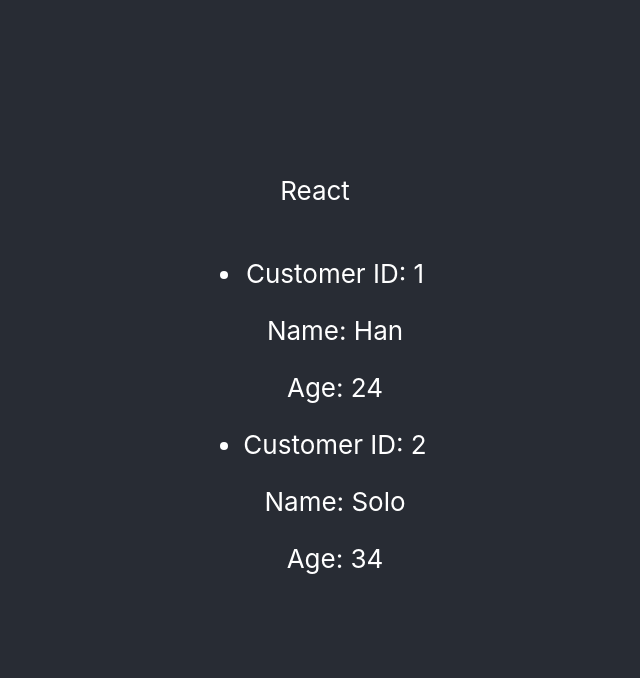
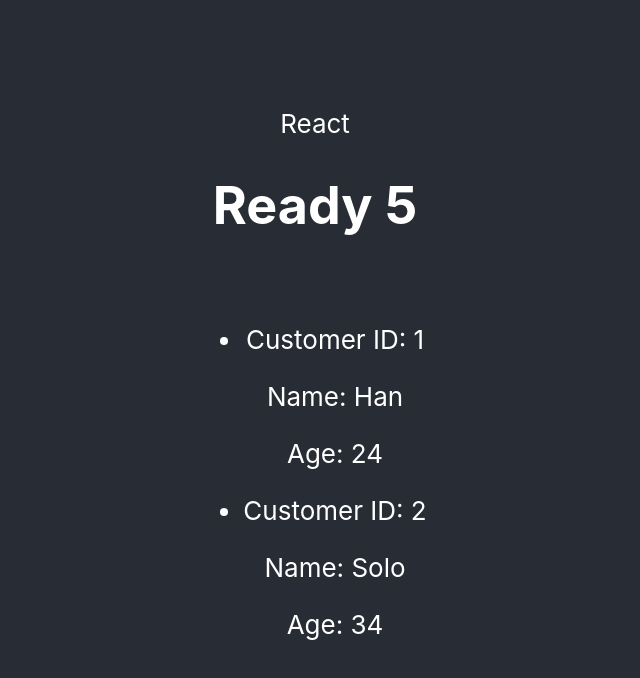
Before and after one commit to sajibsrs/notes-on-react, a React (Create React App) app: page / in a window 1280 px wide. Shown: the top 678 px of the page, without its empty margins (325-965 px from the left). Built offline with nearby package versions, Linux system fonts and the light colour scheme.

Commit message:
added - CountDown component

```diff
--- a/src/App.js
+++ b/src/App.js
@@ -1,4 +1,5 @@
 import './App.css';
+import CountDown from './components/Counter';
 import CustomerList from './components/CustomerList';
 import Customers from './components/customers.json';
 
@@ -9,6 +10,7 @@ function App() {
     <div className="App">
       <header className="App-header">
         React
+        <CountDown />
         <CustomerList list={customers} />
       </header>
     </div>
```
